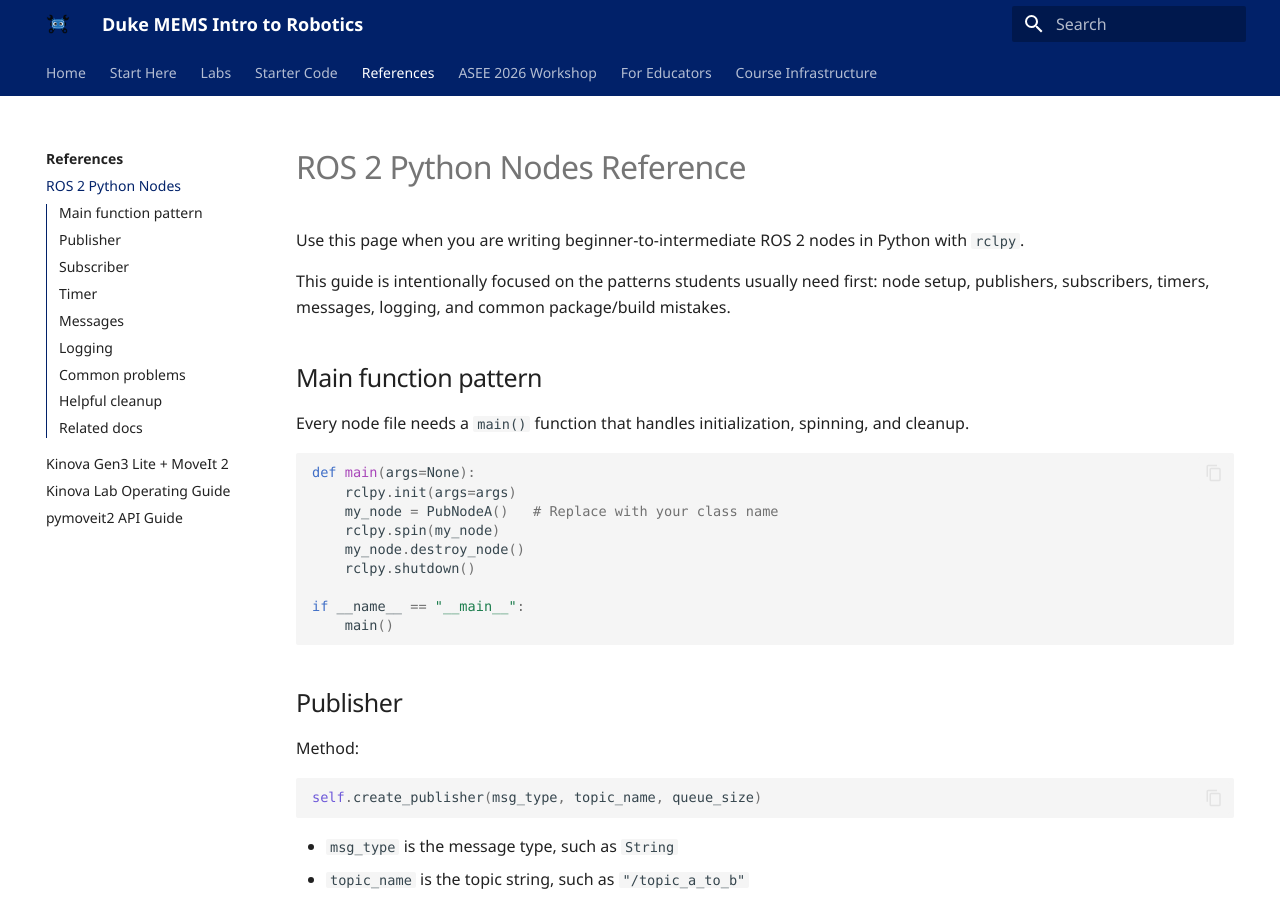
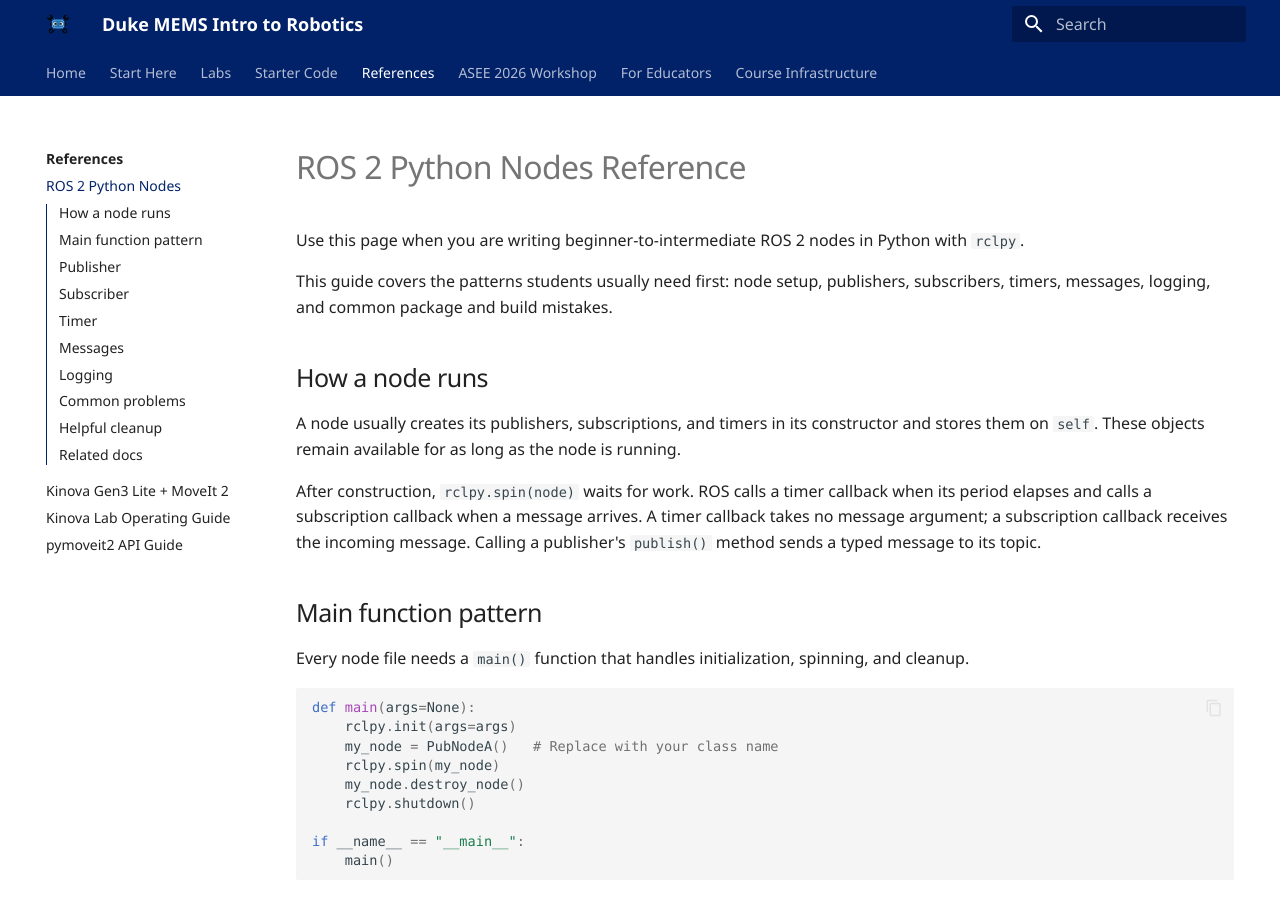
Before and after one commit to MEMS-Intro-to-Robotics/MEMS-Intro-to-Robotics.github.io, an MkDocs documentation site: the page built from docs/guides/ros2_python_nodes_reference.md, in a window 1280 px wide and 900 px high. Built offline with MkDocs 1.6.1 and Material for MkDocs 9.7.7, drawn with Linux system fonts in a browser that asks for light colours; some of the changed text lies outside the part shown.

Commit message:
Strengthen Lab 4 learning references

````diff
--- a/guides/ros2_python_nodes_reference.md
+++ b/guides/ros2_python_nodes_reference.md
@@ -2,7 +2,21 @@
 
 Use this page when you are writing beginner-to-intermediate ROS 2 nodes in Python with `rclpy`.
 
-This guide is intentionally focused on the patterns students usually need first: node setup, publishers, subscribers, timers, messages, logging, and common package/build mistakes.
+This guide covers the patterns students usually need first: node setup,
+publishers, subscribers, timers, messages, logging, and common package and
+build mistakes.
+
+## How a node runs
+
+A node usually creates its publishers, subscriptions, and timers in its
+constructor and stores them on `self`. These objects remain available for as
+long as the node is running.
+
+After construction, `rclpy.spin(node)` waits for work. ROS calls a timer
+callback when its period elapses and calls a subscription callback when a
+message arrives. A timer callback takes no message argument; a subscription
+callback receives the incoming message. Calling a publisher's `publish()`
+method sends a typed message to its topic.
 
 ## Main function pattern
 
@@ -118,10 +132,11 @@ self.get_logger().info(f"Value is: {my_var}")
 
 ## Helpful cleanup
 
-If you accidentally committed build artifacts:
+If you accidentally committed build artifacts in a repository whose workspace
+is named `ros2_ws`, run these commands from the repository root:
 
 ```bash
-git rm -r --cached build/ install/ log/
+git rm -r --cached ros2_ws/build/ ros2_ws/install/ ros2_ws/log/
 git commit -m "Remove build artifacts"
 git push
 ```
````
Also changed, not shown: docs/labs/lab_04.md (+3 -0 lines), docs/troubleshooting.md (+3 -2 lines), guides/quick_reference.md (+4 -3 lines), docs/assets/labs/lab04/d02-build-source-run-loop.svg, docs/assets/labs/lab04/d03-workspace-anatomy.svg.
